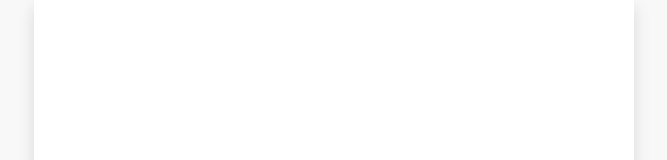
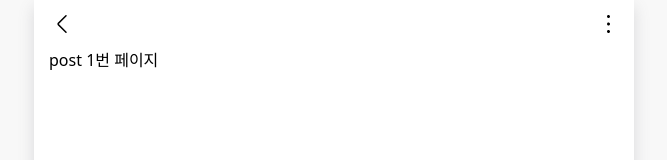
Before and after one commit to KangJiUng/tripis, a Next.js app: page /post/1 in a window 1280 px wide. Shown: the top 160 px of the page, without its empty margins (306-973 px from the left). Built offline with nearby package versions, Linux system fonts and the light colour scheme.

Commit message:
feat: 글 상세 페이지 헤더 UI 구현

```diff
--- a/app/(with-header)/post/[id]/page.tsx
+++ b/app/(with-header)/post/[id]/page.tsx
@@ -1,3 +1,12 @@
-export default function Page() {
-  return <div></div>
+import DetailHeader from '@/app/components/detail-header';
+
+export default async function Page({ params }: { params: Promise<{ id: string }> }) {
+  const { id } = await params;
+
+  return (
+    <div>
+      <DetailHeader />
+      post {`${id}번 페이지`}
+    </div>
+  );
 }
--- a/app/(with-header)/review/[id]/page.tsx
+++ b/app/(with-header)/review/[id]/page.tsx
@@ -1,3 +1,12 @@
-export default function Page() {
-  return <div></div>
+import DetailHeader from '@/app/components/detail-header';
+
+export default async function Page({ params }: { params: Promise<{ id: string }> }) {
+  const { id } = await params;
+
+  return (
+    <div>
+      <DetailHeader />
+      review {`${id}번 페이지`}
+    </div>
+  );
 }
--- a/app/components/detail-header.tsx
+++ b/app/components/detail-header.tsx
@@ -0,0 +1,23 @@
+'use client';
+
+import { useRouter } from 'next/navigation';
+import BackIcon from '../icons/back-icon';
+import KebabMenuIcon from '../icons/kebab-menu-icon';
+
+export default function DetailHeader() {
+  const router = useRouter();
+
+  return (
+    <>
+      <header className="fixed top-0 right-0 left-0 z-10 mx-auto flex h-12 max-w-[600px] items-center justify-between bg-white px-4">
+        <button onClick={() => router.back()} className="cursor-pointer">
+          <BackIcon />
+        </button>
+        <button className="cursor-pointer">
+          <KebabMenuIcon />
+        </button>
+      </header>
+      <div className="h-12" />
+    </>
+  );
+}
--- a/app/icons/back-icon.tsx
+++ b/app/icons/back-icon.tsx
@@ -1,7 +1,10 @@
 export default function BackIcon() {
   return (
-    <svg width="24" height="24" viewBox="0 0 24 24" fill="none" xmlns="http://www.w3.org/2000/svg">
-      <path d="M16.0005 3L7.00049 12L16.0005 21" stroke="black" stroke-width="1.71429" />
+    <svg xmlns="http://www.w3.org/2000/svg" width="24" height="24" viewBox="0 0 24 24">
+      <path
+        fill="currentColor"
+        d="m8.82 12l7.715 7.716q.22.22.218.528t-.224.529q-.221.221-.529.221t-.529-.221L7.83 13.136q-.243-.242-.354-.54q-.112-.298-.112-.596t.112-.596t.354-.54l7.64-7.644q.221-.221.532-.218q.31.003.531.224t.222.529t-.222.528z"
+      />
     </svg>
   );
 }
```
